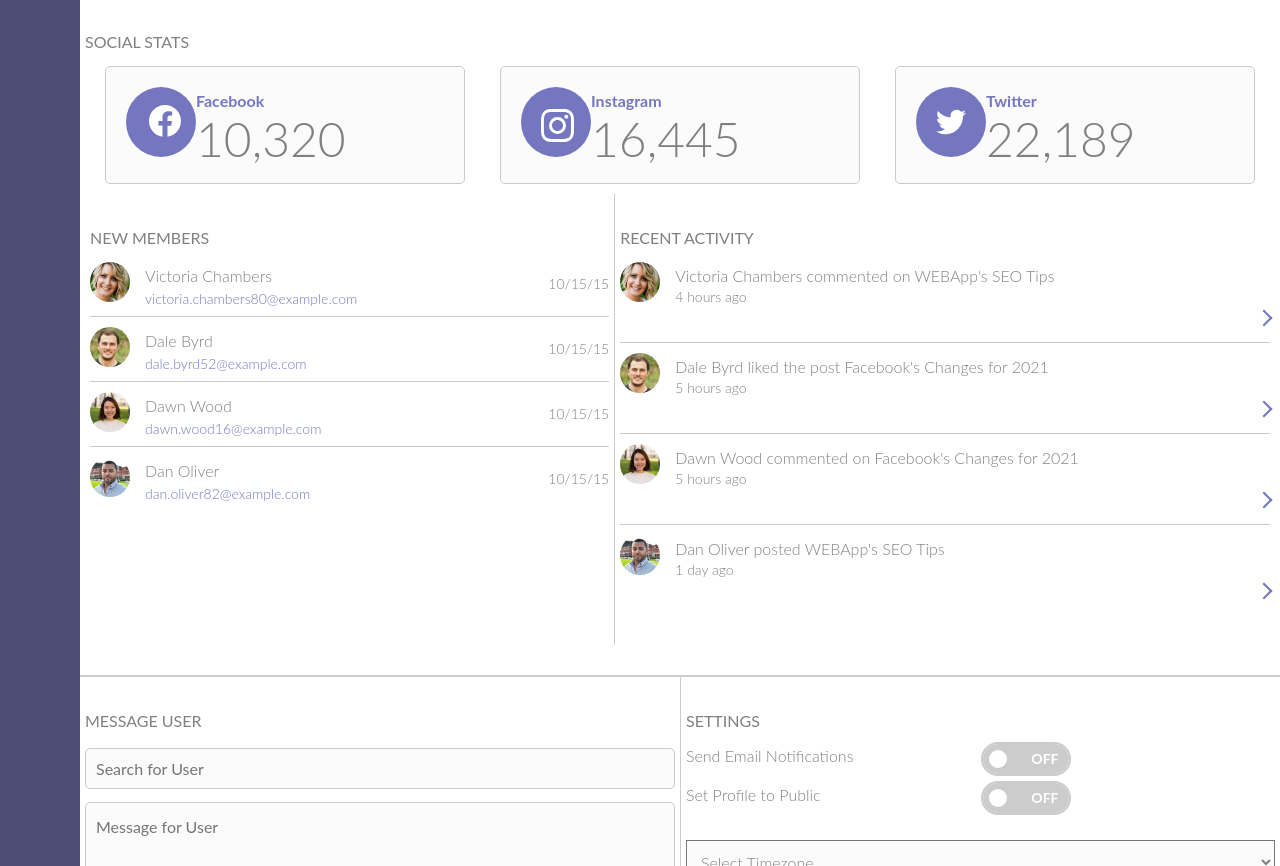
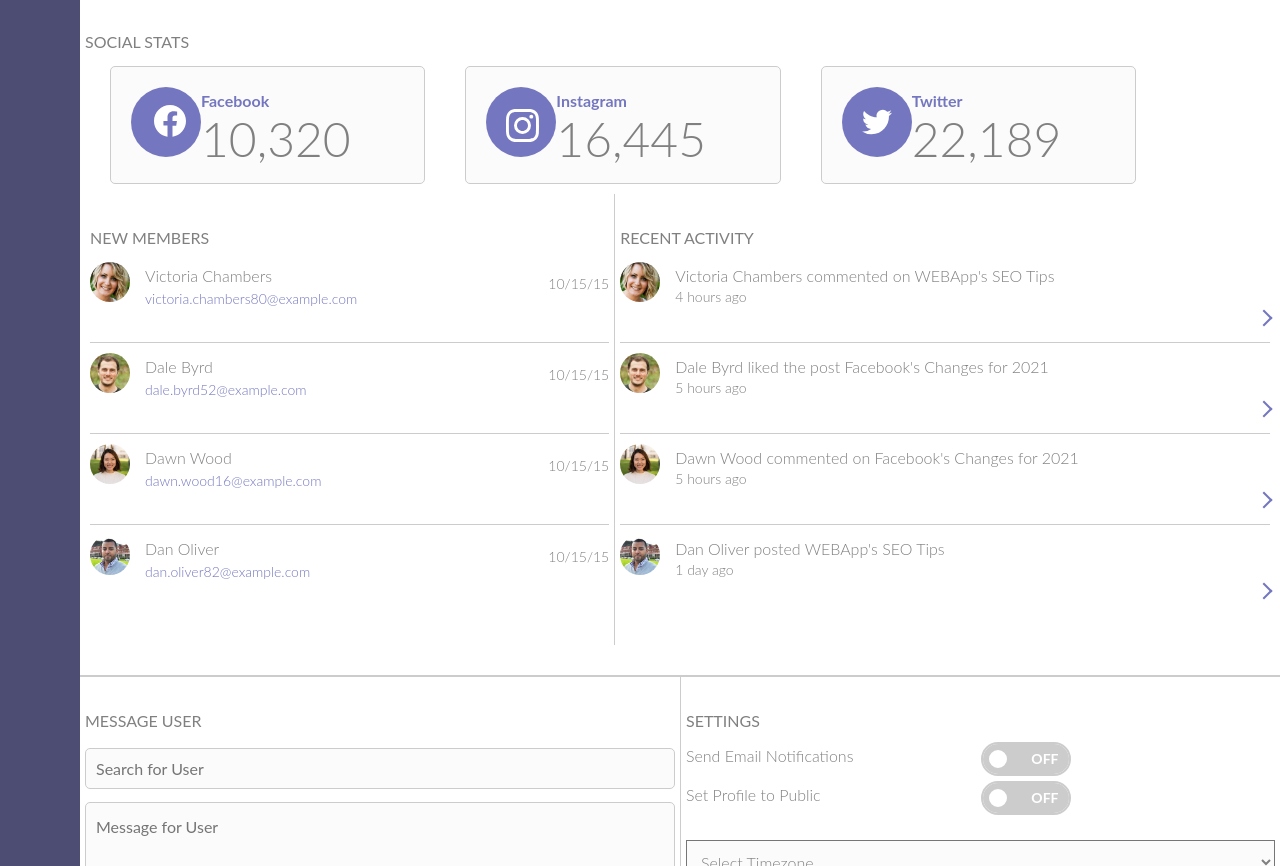
Before and after one commit to amckeownwvnet/Web-App, a website built with Parcel: page index.html in a window 1280 px wide. Shown: the part 1264-2130 px from the top of the page. Built offline with nearby package versions, Linux system fonts and the light colour scheme.

Commit message:
MAYBE LAST ONE????
Small issues with alignment but all of the things are there. lets give it a go

```diff
--- a/scss/components/_grid.scss
+++ b/scss/components/_grid.scss
@@ -81,8 +81,15 @@ main {
 
 		.social {
 			.submodule-container {
+				flex-direction: row;
+				width: 90%;
+				justify-content: space-evenly;
+
+
 				.submodule {
 					width: auto;
+					margin-left: 5px;
+					margin-right: 5px;
 				}
 			}
 		}
--- a/scss/components/_sections.scss
+++ b/scss/components/_sections.scss
@@ -146,6 +146,7 @@ main {
 					justify-content: flex-start;
 					align-items: row;
 					text-align: left;
+					padding-bottom: 36px;
 					}
 					&:last-child {
 						border-bottom: none;
```
Also changed, not shown: scss/styles.css, 1 other file.
